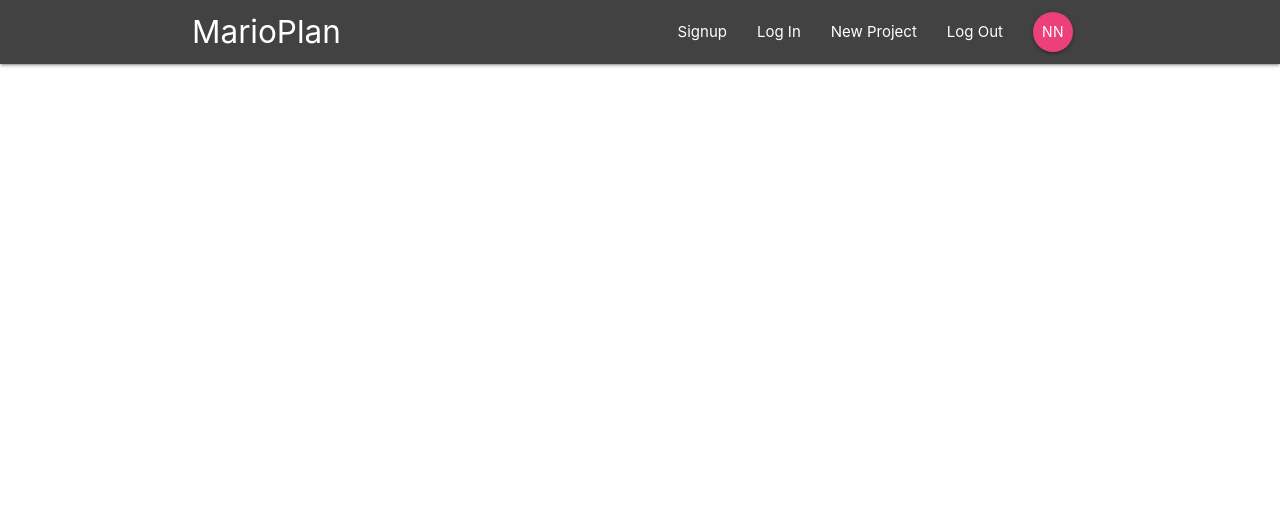
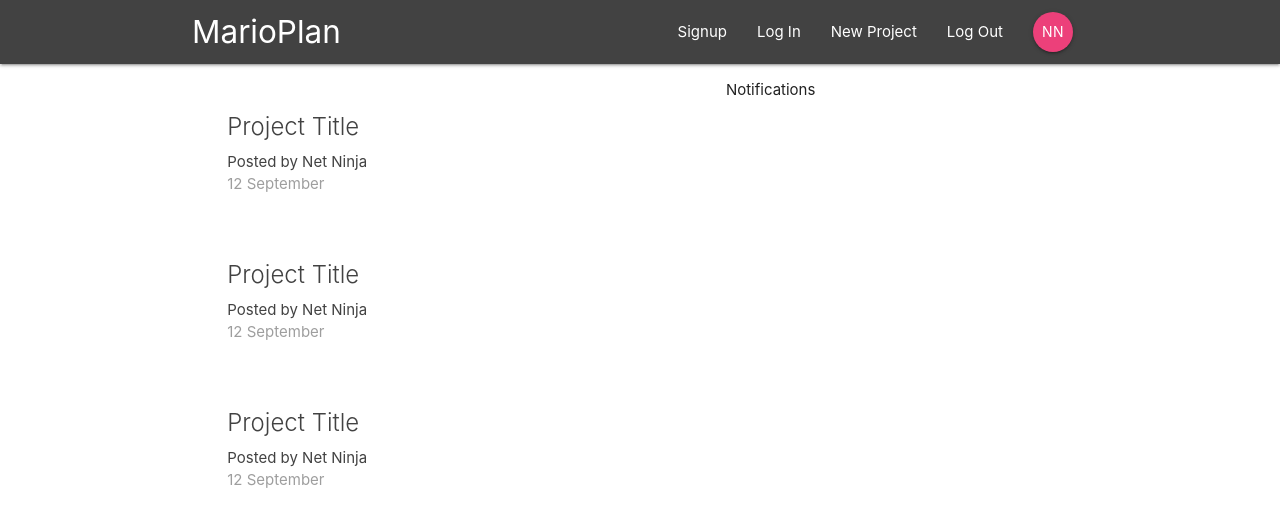
Before and after one commit to BrManga/React-Redux-Firebase, a React (Create React App) app: page / in a window 1280 px wide. Shown: the top 526 px of the page. Built offline with nearby package versions, Linux system fonts and the light colour scheme.

Commit message:
dashboard added

```diff
--- a/src/App.js
+++ b/src/App.js
@@ -1,6 +1,7 @@
 import React from 'react';
-import {BrowserRouter} from 'react-router-dom'
+import {BrowserRouter, Switch, Route} from 'react-router-dom'
 import Navbar from './components/layout/Navbar';
+import Dashboard from './components/dashboard/Dashboard';
 
 
 function App() {
@@ -8,6 +9,9 @@
     <BrowserRouter>
       <div className="App">
         <Navbar/>
+        <Switch>
+          <Route path="/" component={Dashboard}/>
+        </Switch>
       </div>
     </BrowserRouter>
   );
--- a/src/components/dashboard/Dashboard.js
+++ b/src/components/dashboard/Dashboard.js
@@ -0,0 +1,22 @@
+import React, { Component } from 'react'
+import Notification from './Notification';
+import ProjectList from '../projects/ProjectList';
+
+
+ class Dashboard extends Component {
+    render() {
+        return (
+            <div className="dashboard container">
+                <div className="row">
+                    <div className="col s12 m6">
+                    <ProjectList/>
+                    </div>
+                    <div className="col s12 m5 offset-m1">
+                    <Notification/>
+                    </div>
+                </div>
+            </div>
+        )
+    }
+}
+export default Dashboard
--- a/src/components/dashboard/Notification.js
+++ b/src/components/dashboard/Notification.js
@@ -0,0 +1,11 @@
+import React from 'react'
+
+const Notification=()=> {
+    return (
+        <div>
+           <p>Notifications</p>
+        </div>
+    )
+}
+
+export default Notification
--- a/src/components/layout/Navbar.js
+++ b/src/components/layout/Navbar.js
@@ -13,5 +13,4 @@
         </nav>
     )
 }
-
 export default Navbar
--- a/src/components/projects/ProjectList.js
+++ b/src/components/projects/ProjectList.js
@@ -0,0 +1,31 @@
+import React from 'react'
+
+const ProjectList=()=> {
+    return (
+        <div className="project-list section">
+            <div className="card z-depth-0 project-summary">
+                <div className="card-content grey-text text-darken-3">
+                    <span className="card-title">Project Title</span>
+                    <p>Posted by Net Ninja</p>
+                    <p className="grey-text">12 September </p>
+                </div>
+            </div>
+            <div className="card z-depth-0 project-summary">
+                <div className="card-content grey-text text-darken-3">
+                    <span className="card-title">Project Title</span>
+                    <p>Posted by Net Ninja</p>
+                    <p className="grey-text">12 September </p>
+                </div>
+            </div>
+            <div className="card z-depth-0 project-summary">
+                <div className="card-content grey-text text-darken-3">
+                    <span className="card-title">Project Title</span>
+                    <p>Posted by Net Ninja</p>
+                    <p className="grey-text">12 September </p>
+                </div>
+            </div>
+        </div>
+    )
+}
+
+export default ProjectList
```
